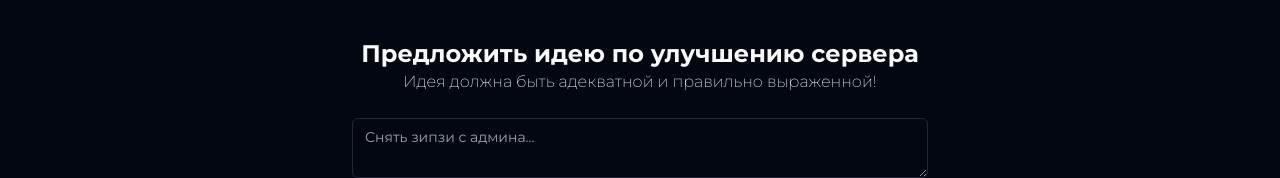
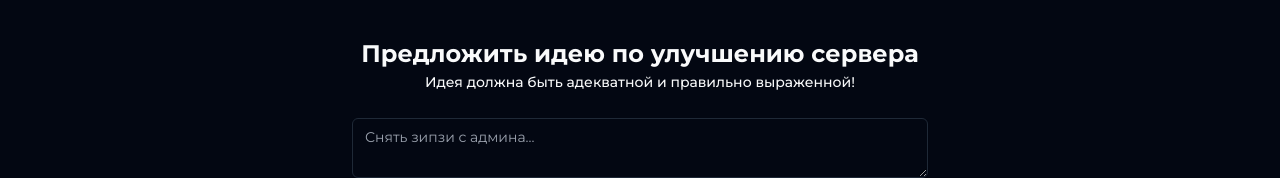
Before and after one commit to Z1ppzy/bigweb, a React (Vite) app: page / in a window 1280 px wide. Shown: the part 2355-2533 px from the top of the page. Built offline with nearby package versions, Linux system fonts and the light colour scheme; no server answers.

Commit message:
added label

```diff
--- a/src/Pages/ForgotPassword.tsx
+++ b/src/Pages/ForgotPassword.tsx
@@ -34,7 +34,7 @@ export default function ForgotPassword(): JSX.Element {
   return (
     <div className='flex flex-col justify-center text-center items-center h-screen px-10'>
       <form
-        className='md:w-96 md:h-96 flex flex-col gap-4'
+        className='md:w-[450px] md:h-96 flex flex-col gap-4'
         onSubmit={handleSubmit}
       >
         <h1 className='font-bold text-2xl'>Забыли пароль?</h1>
--- a/src/components/Home/SuggestionBox.tsx
+++ b/src/components/Home/SuggestionBox.tsx
@@ -3,6 +3,7 @@ import { Button } from '../ui/button';
 import { Textarea } from '../ui/textarea';
 import { toast } from 'react-toastify';
 import axios from 'axios';
+import { Label } from '@/components/ui/label';
 
 export default function SuggestionBox() {
   const [text, setText] = useState<string>('');
@@ -48,15 +49,17 @@ export default function SuggestionBox() {
             <h1 className='text-center font-bold text-2xl'>
               Предложить идею по улучшению сервера
             </h1>
-            <p className='font-light md:dark:font-extralight  mt-0'>
+            <Label htmlFor='suggestion'>
               Идея должна быть адекватной и правильно выраженной!
-            </p>
+            </Label>
           </div>
           <Textarea
             placeholder='Снять зипзи с админа...'
             value={text}
             onChange={handleChange}
             className='w-full'
+            name='suggestion'
+            id='suggestion'
           />
           <Button className='w-fit' type='submit' variant='outline'>
             Отправить
```
